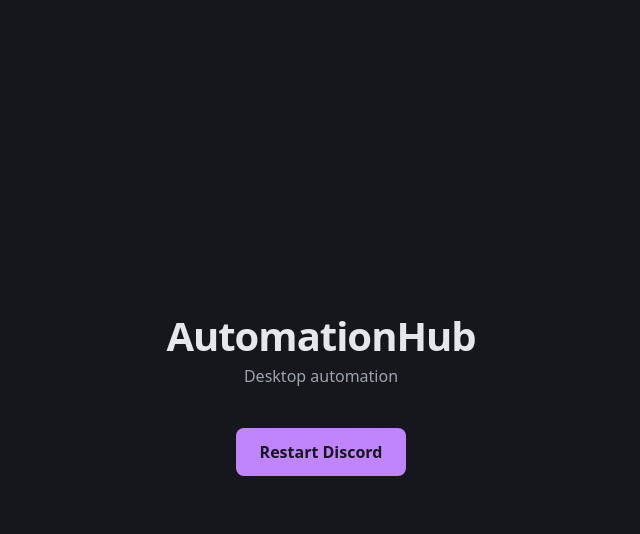
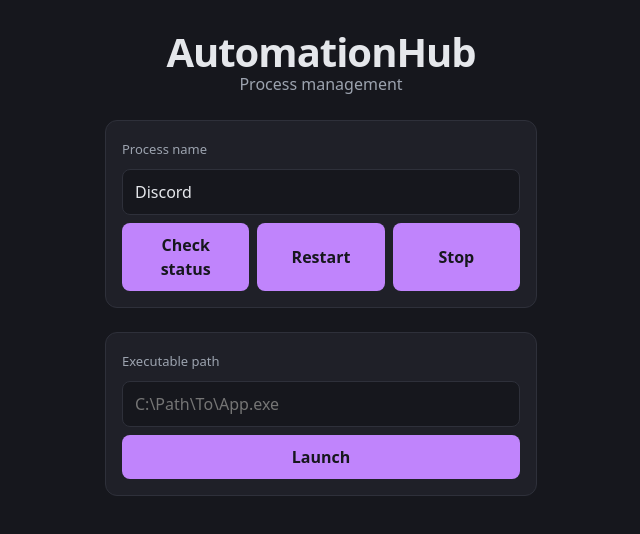
Before and after one commit to mansprj/WFStep, a React (Vite) app: page / in a window 1280 px wide. Shown: the top 534 px of the page, without its empty margins (319-959 px from the left). Built offline with nearby package versions, Linux system fonts and the light colour scheme.

Commit message:
feat: add process management (status, kill, restart, launch)

```diff
--- a/src/renderer/src/App.css
+++ b/src/renderer/src/App.css
@@ -1,11 +1,12 @@
 .app {
   min-height: 100svh;
+  max-width: 480px;
+  margin: 0 auto;
   display: flex;
   flex-direction: column;
   align-items: center;
-  justify-content: center;
-  gap: 16px;
-  padding: 24px;
+  gap: 24px;
+  padding: 40px 24px;
   box-sizing: border-box;
 }
 
@@ -17,21 +18,58 @@
 
 .subtitle {
   color: var(--text-dim);
-  margin-bottom: 24px;
+  margin-top: -16px;
 }
 
-.restart-button {
+.field {
+  width: 100%;
+  display: flex;
+  flex-direction: column;
+  gap: 8px;
+  background: var(--card-bg);
+  border: 1px solid var(--border);
+  border-radius: 12px;
+  padding: 16px;
+  box-sizing: border-box;
+}
+
+.field label {
+  color: var(--text-dim);
+  font-size: 13px;
+}
+
+.field input {
+  font: inherit;
+  color: var(--text);
+  background: var(--bg);
+  border: 1px solid var(--border);
+  border-radius: 8px;
+  padding: 10px 12px;
+}
+
+.field input:focus {
+  outline: none;
+  border-color: var(--accent);
+}
+
+.actions {
+  display: flex;
+  gap: 8px;
+}
+
+.actions button {
   font: inherit;
   font-weight: 600;
   color: #16171d;
   background: var(--accent);
   border: none;
   border-radius: 8px;
-  padding: 12px 24px;
+  padding: 10px 16px;
   cursor: pointer;
+  flex: 1;
 }
 
-.restart-button:disabled {
+.actions button:disabled {
   opacity: 0.6;
   cursor: default;
 }
@@ -43,6 +81,14 @@
   border: 1px solid var(--border);
 }
 
+.status.info {
+  color: var(--text-dim);
+}
+
+.status.working {
+  color: var(--accent);
+}
+
 .status.success {
   color: var(--success);
   border-color: var(--success);
--- a/src/renderer/src/App.tsx
+++ b/src/renderer/src/App.tsx
@@ -1,45 +1,105 @@
 import { useState } from 'react'
 import './App.css'
 
-type Status =
+type Action = 'status' | 'restart' | 'kill' | 'launch'
+
+type Result =
   | { kind: 'idle' }
-  | { kind: 'working' }
+  | { kind: 'working'; label: string }
+  | { kind: 'info'; message: string }
   | { kind: 'success'; message: string }
   | { kind: 'error'; message: string }
 
+const WORKING_LABELS: Record<Action, string> = {
+  status: 'Checking status…',
+  restart: 'Restarting…',
+  kill: 'Stopping…',
+  launch: 'Launching…',
+}
+
 function App() {
-  const [status, setStatus] = useState<Status>({ kind: 'idle' })
+  const [processName, setProcessName] = useState('Discord')
+  const [exePath, setExePath] = useState('')
+  const [result, setResult] = useState<Result>({ kind: 'idle' })
 
-  const handleRestartDiscord = async (): Promise<void> => {
-    setStatus({ kind: 'working' })
-    const result = await window.api.restartDiscord()
-    setStatus(
-      result.success
-        ? { kind: 'success', message: result.message }
-        : { kind: 'error', message: result.message },
-    )
+  const run = async (action: Action): Promise<void> => {
+    setResult({ kind: 'working', label: WORKING_LABELS[action] })
+
+    if (action === 'status') {
+      const status = await window.api.process.status(processName)
+      setResult({ kind: 'info', message: status.message })
+      return
+    }
+
+    if (action === 'launch') {
+      const outcome = await window.api.process.launch(exePath)
+      setResult(outcome.success
+        ? { kind: 'success', message: outcome.message }
+        : { kind: 'error', message: outcome.message })
+      return
+    }
+
+    const outcome =
+      action === 'restart'
+        ? await window.api.process.restart(processName)
+        : await window.api.process.kill(processName)
+    setResult(outcome.success
+      ? { kind: 'success', message: outcome.message }
+      : { kind: 'error', message: outcome.message })
   }
 
-  const busy = status.kind === 'working'
+  const busy = result.kind === 'working'
 
   return (
     <div className="app">
       <h1>AutomationHub</h1>
-      <p className="subtitle">Desktop automation</p>
+      <p className="subtitle">Process management</p>
 
-      <button
-        type="button"
-        className="restart-button"
-        onClick={handleRestartDiscord}
-        disabled={busy}
-      >
-        {busy ? 'Restarting…' : 'Restart Discord'}
-      </button>
+      <div className="field">
+        <label htmlFor="process-name">Process name</label>
+        <input
+          id="process-name"
+          type="text"
+          value={processName}
+          onChange={(event) => setProcessName(event.target.value)}
+          disabled={busy}
+        />
+        <div className="actions">
+          <button type="button" onClick={() => run('status')} disabled={busy}>
+            Check status
+          </button>
+          <button type="button" onClick={() => run('restart')} disabled={busy}>
+            Restart
+          </button>
+          <button type="button" onClick={() => run('kill')} disabled={busy}>
+            Stop
+          </button>
+        </div>
+      </div>
 
-      {status.kind === 'success' && (
-        <p className="status success">{status.message}</p>
+      <div className="field">
+        <label htmlFor="exe-path">Executable path</label>
+        <input
+          id="exe-path"
+          type="text"
+          placeholder="C:\Path\To\App.exe"
+          value={exePath}
+          onChange={(event) => setExePath(event.target.value)}
+          disabled={busy}
+        />
+        <div className="actions">
+          <button type="button" onClick={() => run('launch')} disabled={busy}>
+            Launch
+          </button>
+        </div>
+      </div>
+
+      {result.kind === 'working' && <p className="status working">{result.label}</p>}
+      {result.kind === 'info' && <p className="status info">{result.message}</p>}
+      {result.kind === 'success' && (
+        <p className="status success">{result.message}</p>
       )}
-      {status.kind === 'error' && <p className="status error">{status.message}</p>}
+      {result.kind === 'error' && <p className="status error">{result.message}</p>}
     </div>
   )
 }
--- a/src/shared/types.ts
+++ b/src/shared/types.ts
@@ -2,3 +2,9 @@
   success: boolean
   message: string
 }
+
+export interface ProcessStatus {
+  running: boolean
+  path: string | null
+  message: string
+}
```
Also changed, not shown: src/main/ipc.ts (+18 -4 lines), src/main/processManager.ts (+82 -25 lines), src/preload/index.d.ts (+7 -2 lines), src/preload/index.ts (+6 -1 lines), memory/DEVELOPMENT_ROADMAP.md.txt, memory/PROJECT_CONTEXT.md.txt.
